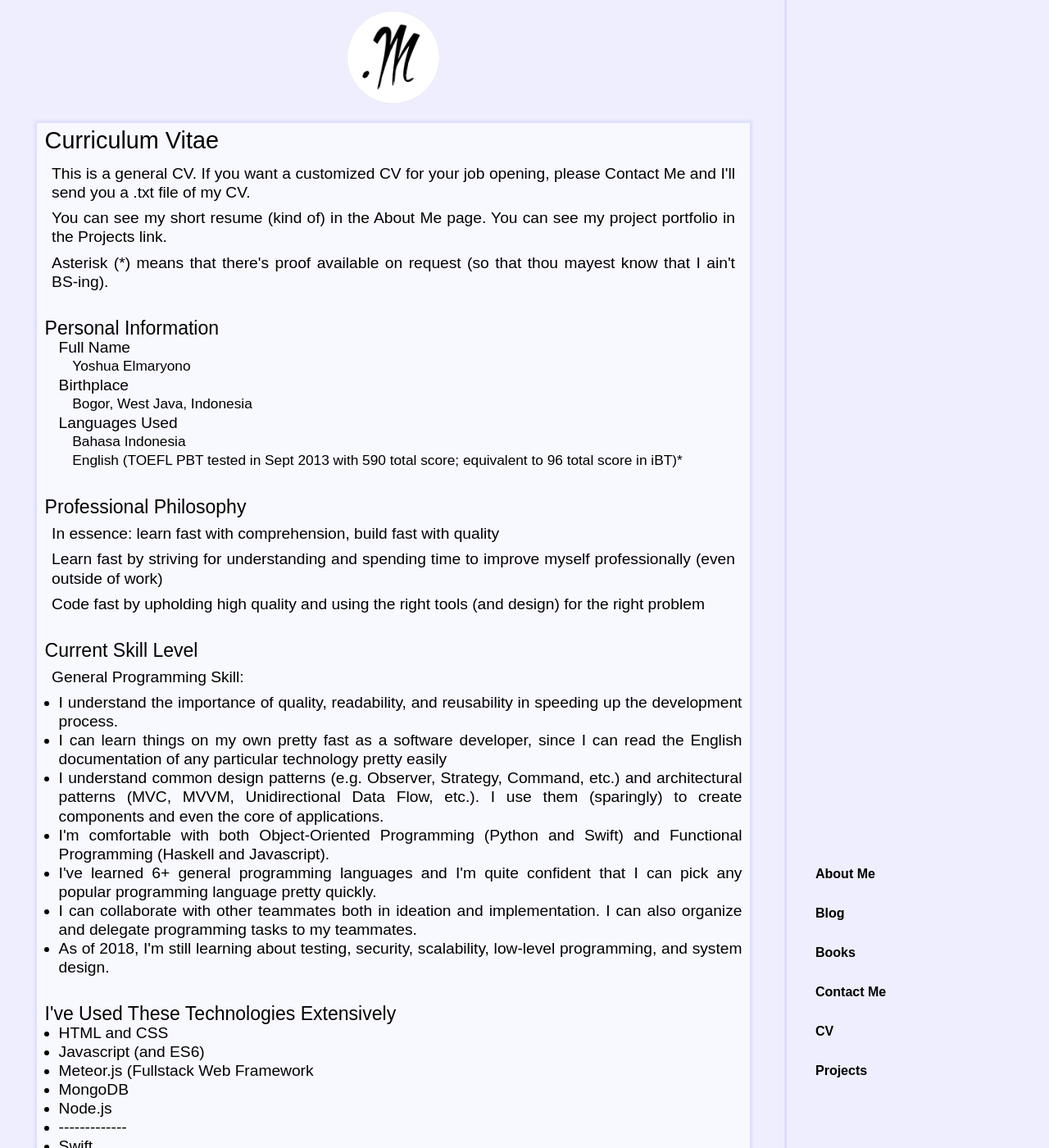
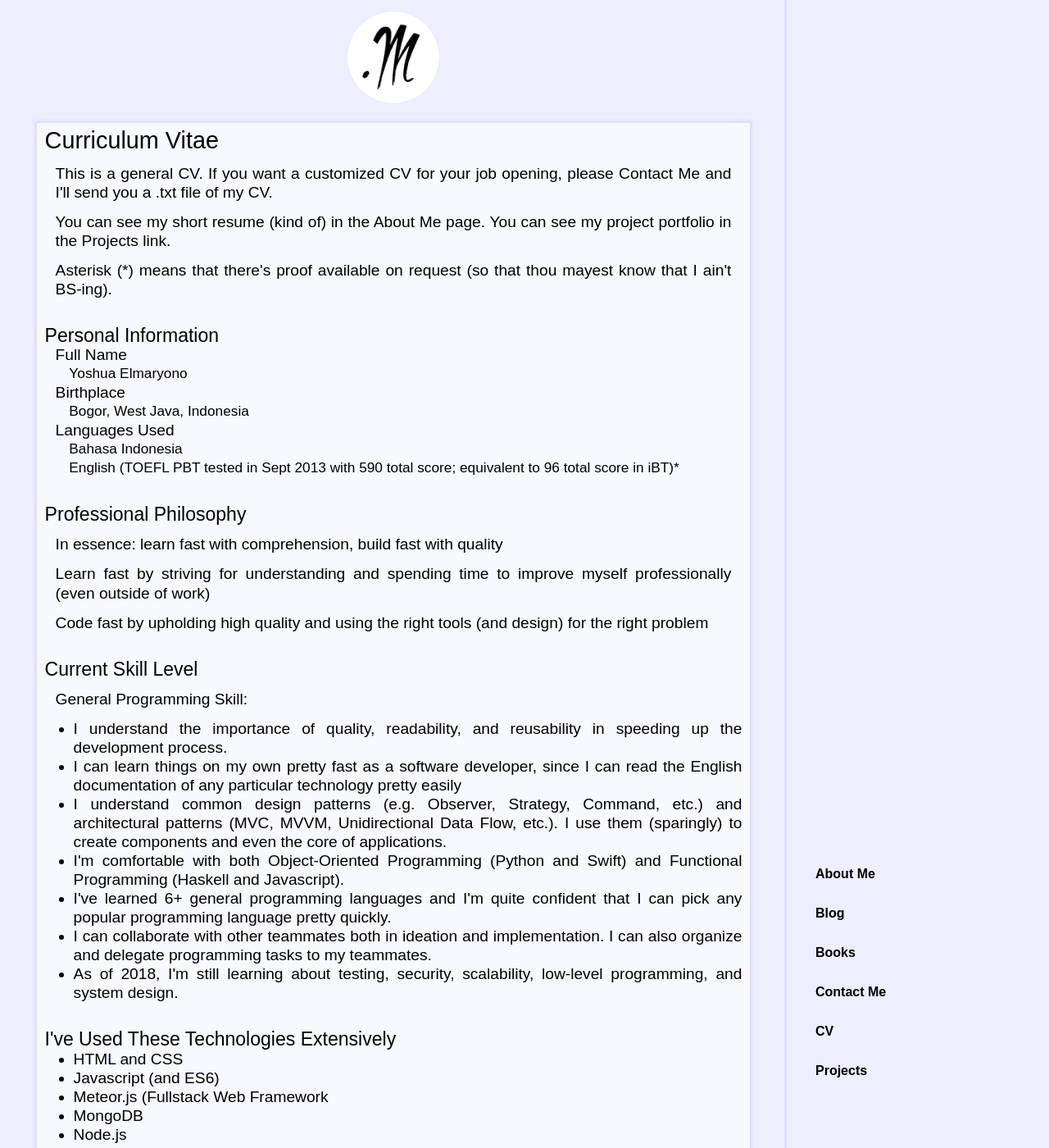
Before and after one commit to dotm/dotm.github.io, a Jekyll site: the page built from cv.html, in a window 1280 px wide and 1400 px high. Shown: the whole window at 82% size. Built offline with Jekyll 4.4.1, drawn with Linux system fonts in a browser that asks for light colours.

Commit message:
Update page.css

```diff
--- a/stylesheets/page.css
+++ b/stylesheets/page.css
@@ -12,6 +12,10 @@ article{
 }
 article ul {
   list-style: disc;
+  margin-left: 35px;
+}
+article dl {
+  margin-left: 13px;
 }
 
 h1{
@@ -22,7 +26,7 @@ h2{
   font-size: 120%;
   margin-top: 4%
 }
-p{ margin: 1% }
+p{ margin: 13px }
 dl, ul{
   margin-left: 2%;
 }
```
